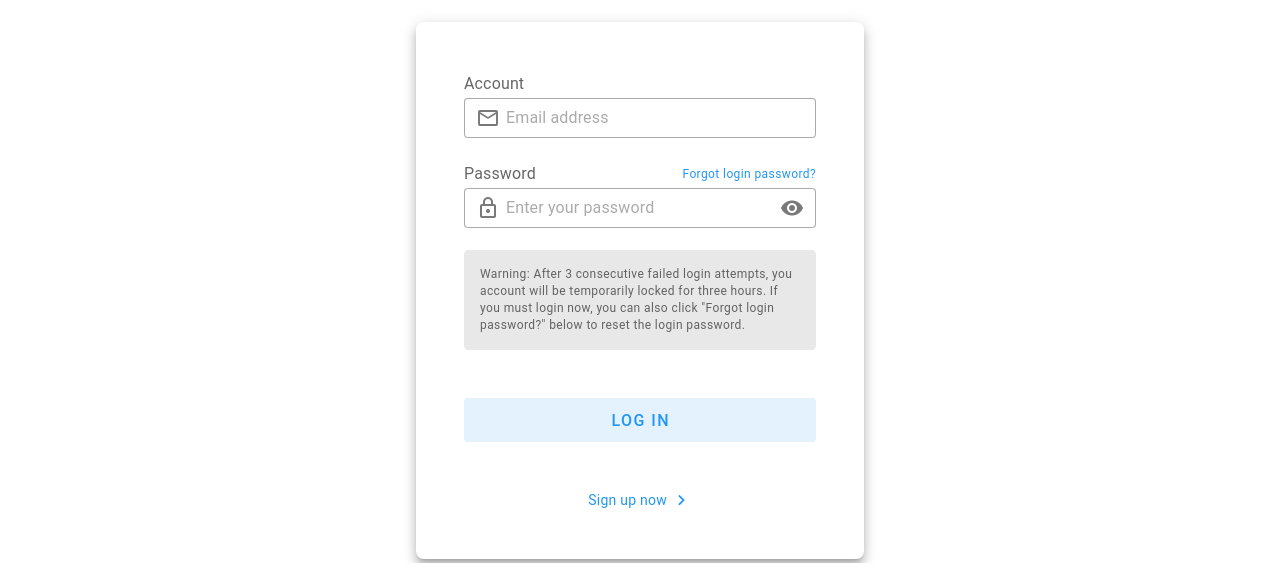
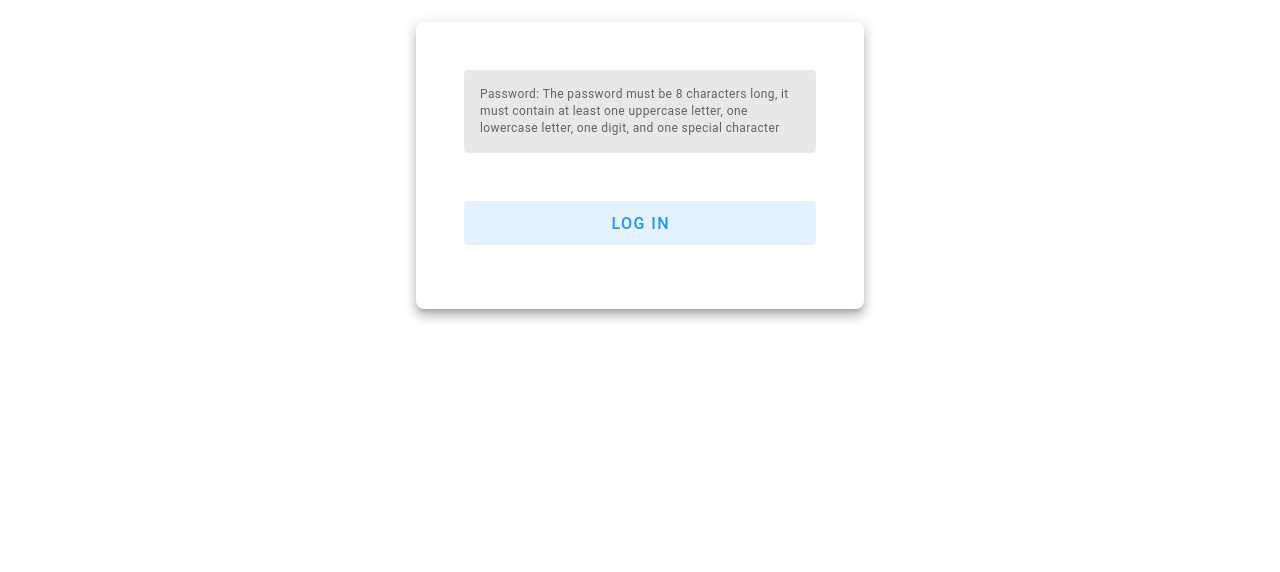
Before and after one commit to Pando-Digital-Systems/Frontend_Practical_Tests, a Vue app: page /login in a window 1280 px wide. Shown: the part 197-769 px from the top of the page. Built offline with nearby package versions, Linux system fonts and the light colour scheme.

Commit message:
practical-test-1

```diff
--- a/src/components/Login.vue
+++ b/src/components/Login.vue
@@ -12,36 +12,7 @@
       max-width="448"
       rounded="lg"
     >
-      <div class="text-subtitle-1 text-medium-emphasis">Account</div>
 
-      <v-text-field
-        density="compact"
-        placeholder="Email address"
-        prepend-inner-icon="mdi-email-outline"
-        variant="outlined"
-      ></v-text-field>
-
-      <div class="text-subtitle-1 text-medium-emphasis d-flex align-center justify-space-between">
-        Password
-
-        <a
-          class="text-caption text-decoration-none text-blue"
-          href="#"
-          rel="noopener noreferrer"
-          target="_blank"
-        >
-          Forgot login password?</a>
-      </div>
-
-      <v-text-field
-        :append-inner-icon="visible ? 'mdi-eye-off' : 'mdi-eye'"
-        :type="visible ? 'text' : 'password'"
-        density="compact"
-        placeholder="Enter your password"
-        prepend-inner-icon="mdi-lock-outline"
-        variant="outlined"
-        @click:append-inner="visible = !visible"
-      ></v-text-field>
 
       <v-card
         class="mb-12"
@@ -49,7 +20,7 @@
         variant="tonal"
       >
         <v-card-text class="text-medium-emphasis text-caption">
-          Warning: After 3 consecutive failed login attempts, you account will be temporarily locked for three hours. If you must login now, you can also click "Forgot login password?" below to reset the login password.
+          Password: The password must be 8 characters long, it must contain at least one uppercase letter, one lowercase letter, one digit, and one special character
         </v-card-text>
       </v-card>
 
@@ -62,17 +33,6 @@
       >
         Log In
       </v-btn>
-
-      <v-card-text class="text-center">
-        <a
-          class="text-blue text-decoration-none"
-          href="#"
-          rel="noopener noreferrer"
-          target="_blank"
-        >
-          Sign up now <v-icon icon="mdi-chevron-right"></v-icon>
-        </a>
-      </v-card-text>
     </v-card>
   </div>
 </template>
--- a/src/pages/notifications.vue
+++ /dev/null
@@ -1,15 +0,0 @@
-<template>
-    <v-card>
-      <v-layout>
-        <Navigation />
-
-        <v-main style="height: 650px">
-            NOTIFICATION
-        </v-main>
-      </v-layout>
-    </v-card>
-  </template>
-
-  <script setup>
-    //
-  </script>
--- a/src/pages/products.vue
+++ /dev/null
@@ -1,14 +0,0 @@
-<template>
-    <v-card>
-      <v-layout>
-        <Navigation />
-        <v-main style="height: 650px">
-            PRODUCTS CRUD
-        </v-main>
-      </v-layout>
-    </v-card>
-  </template>
-
-  <script setup>
-    //
-  </script>
--- a/src/pages/teams.vue
+++ /dev/null
@@ -1,15 +0,0 @@
-<template>
-    <v-card>
-      <v-layout>
-        <Navigation />
-
-        <v-main style="height: 650px">
-            TEAMS CRUD
-        </v-main>
-      </v-layout>
-    </v-card>
-  </template>
-
-  <script setup>
-    //
-  </script>
--- a/src/router/index.js
+++ b/src/router/index.js
@@ -29,30 +29,6 @@ const routes = [
       requiresAuth: true
     }
   },
-  {
-    path: '/products',
-    name: 'products',
-    component: () => import('../pages/products.vue'),
-    meta: {
-      requiresAuth: true
-    }
-  },
-  {
-    path: '/teams',
-    name: 'teams',
-    component: () => import('../pages/teams.vue'),
-    meta: {
-      requiresAuth: true
-    }
-  },
-  {
-    path: '/notifications',
-    name: 'notifications',
-    component: () => import('../pages/notifications.vue'),
-    meta: {
-      requiresAuth: true
-    }
-  }
 ]
 
 const router = createRouter({
```
